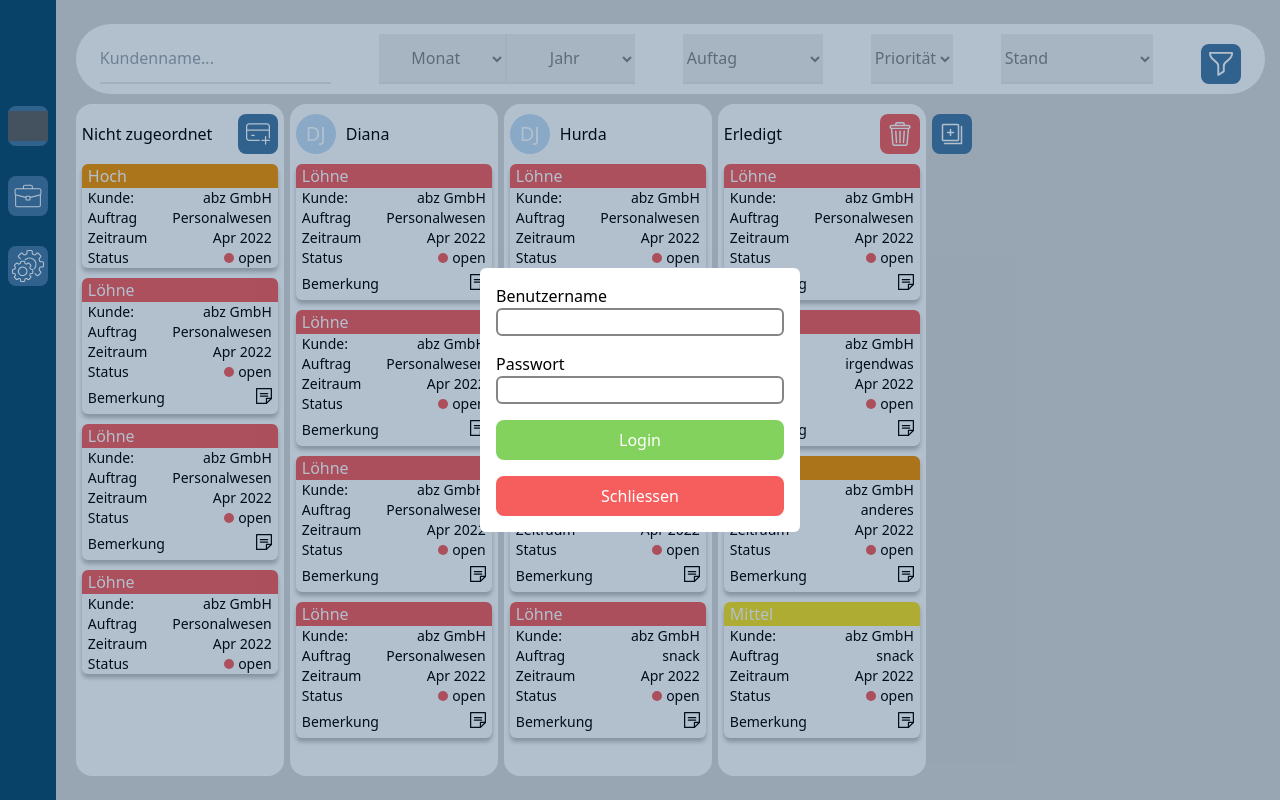
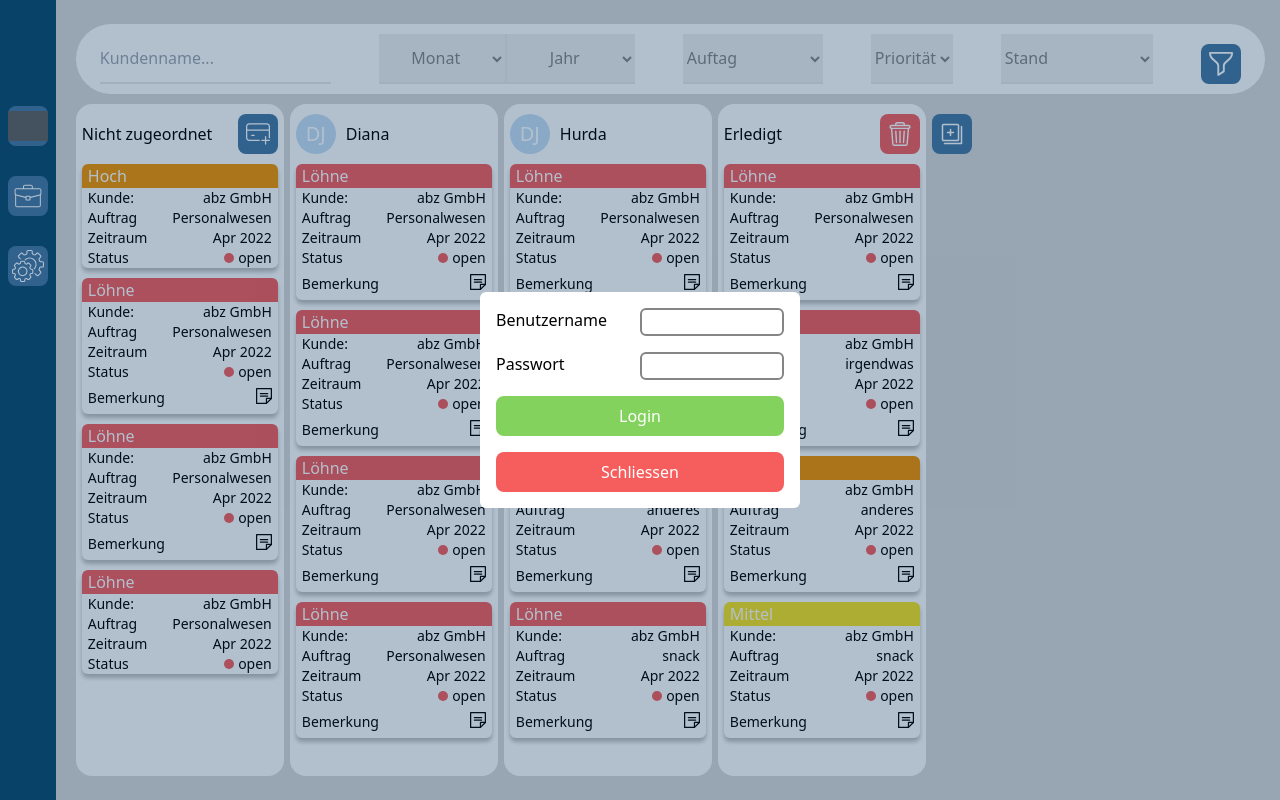
Before and after one commit to brueningmax/todo-drag-drop, a React (Vite) app: page / in a window 1280 px wide. Built offline with nearby package versions, Linux system fonts and the light colour scheme; grey boxes are pictures that could not be loaded.

Commit message:
slight touch up in login styling

```diff
--- a/src/components/Overlays/Login/login.jsx
+++ b/src/components/Overlays/Login/login.jsx
@@ -14,13 +14,13 @@ export default function Login({ user, submitFunction }) {
     return (
         <Overlay customStyling="bg-darkBlue bg-opacity-100" visibilityCondition={visibility}>
             <form className="overlay">
-                <div className="flex flex-col items-start w-full">
+                <div className="flex justify-between w-full">
                     <label>Benutzername</label>
-                    <input value={userName} onChange={(e) => setUserName(e.target.value)} type="text" className="input w-full" />
+                    <input value={userName} onChange={(e) => setUserName(e.target.value)} type="text" className="input w-1/2 " />
                 </div>
-                <div className="flex flex-col items-start w-full">
+                <div className="flex justify-between w-full">
                     <label>Passwort</label>
-                    <input value={passwort} onChange={(e) => setPasswort(e.target.value)} type="text" className="input w-full" />
+                    <input value={passwort} onChange={(e) => setPasswort(e.target.value)} type="text" className="input w-1/2" />
                 </div>
                 <button onClick={(e) => handleSubmit(e)} className="btn w-full bg-low text-white hover:bg-highlight_low">Login</button>
                 <button onClick={(e) => { e.preventDefault(); exitFunction(false) }} className="btn w-full bg-urgent text-white hover:bg-highlight_urgent">Schliessen</button>
```
